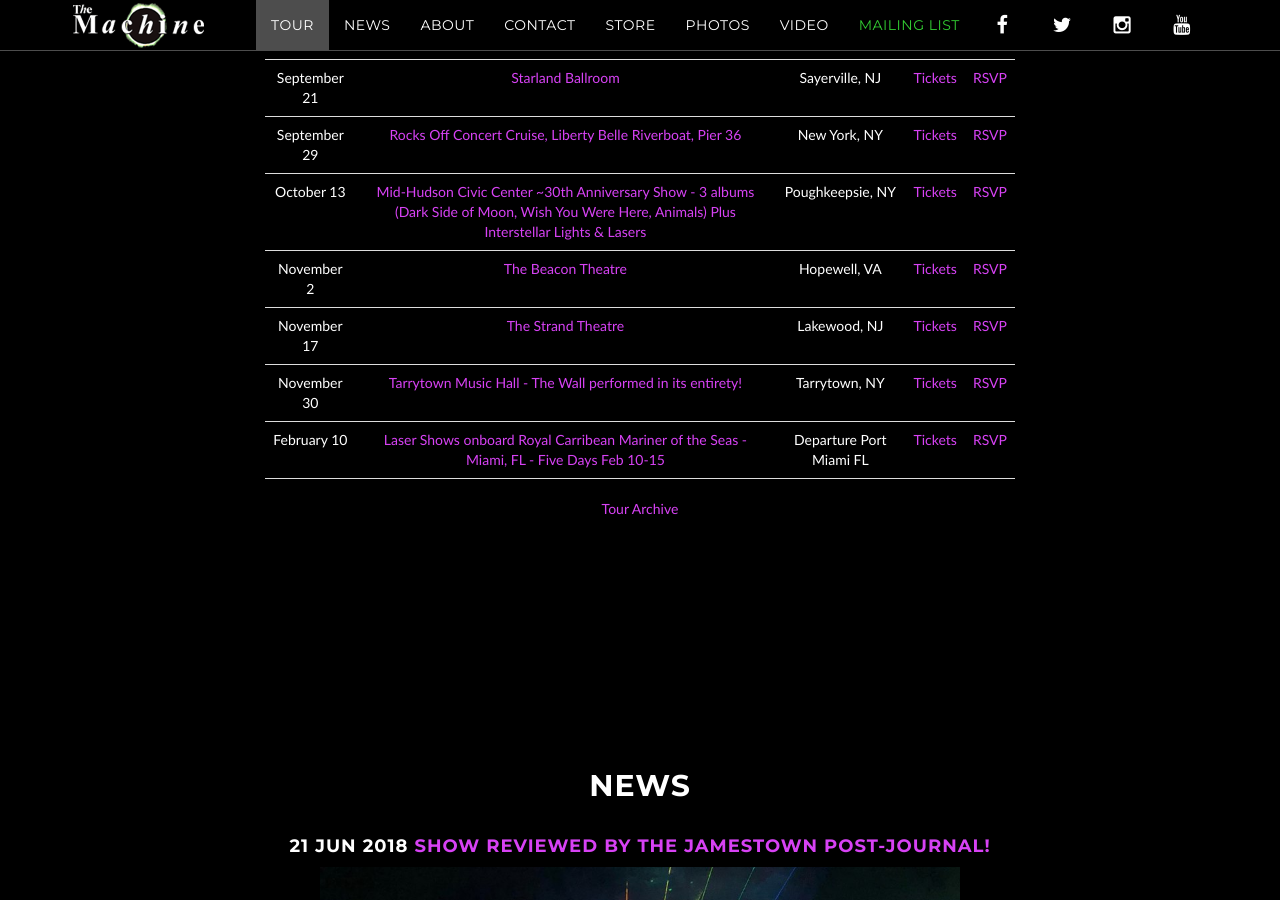
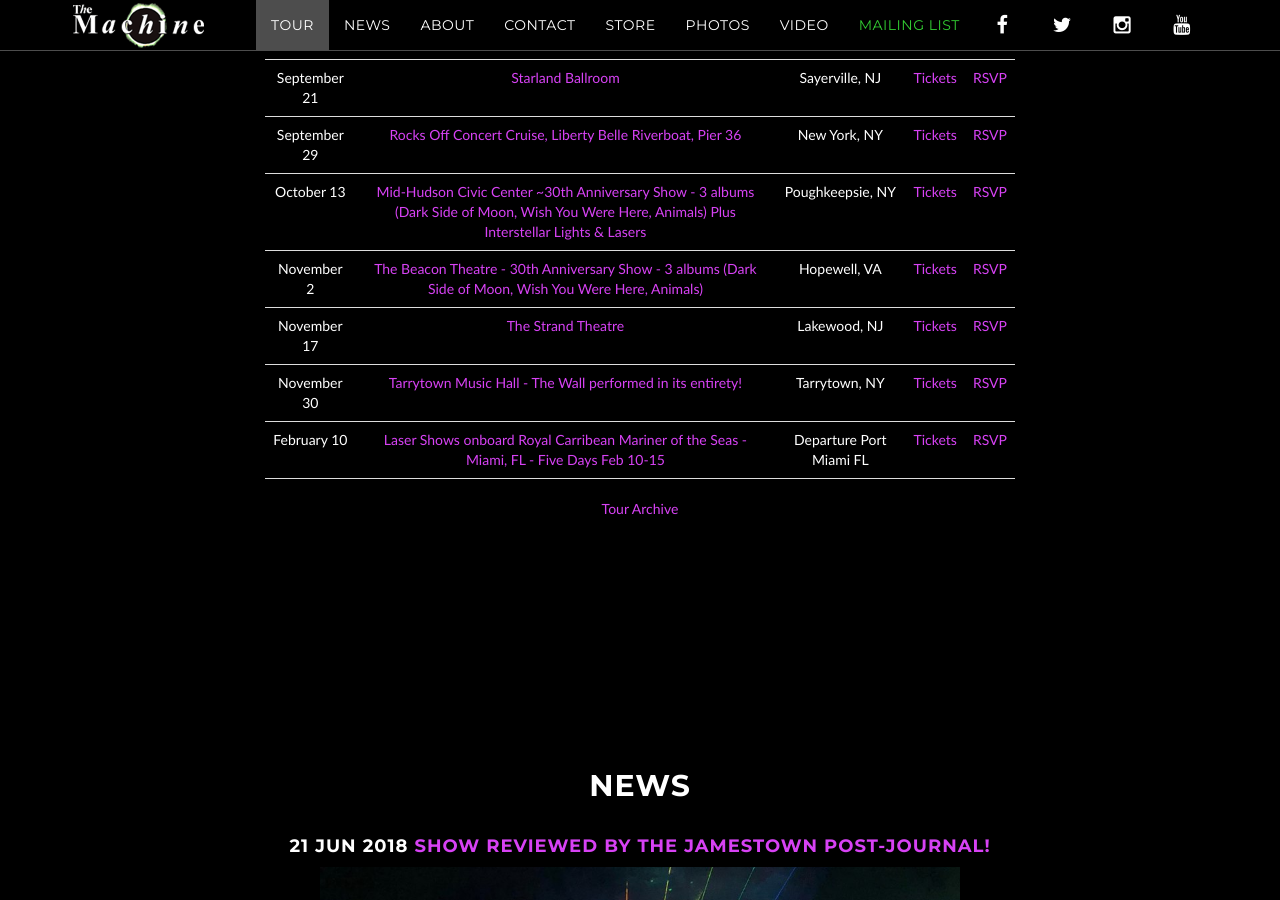
Before and after one commit to machineweb/machineweb.github.io, a Jekyll site: the page built from index.html, in a window 1280 px wide and 900 px high, scrolled down 1315 px. Built offline with Jekyll 4.4.1, drawn with Linux system fonts in a browser that asks for light colours; comment, search, counter and statistics services are not loaded.

Commit message:
Updated tour

```diff
--- a/_data/tour.yml
+++ b/_data/tour.yml
@@ -3418,7 +3418,7 @@
     order: "1534564800000"
 
   - date: "November 2 2018"
-    venue: "The Beacon Theatre"
+    venue: "The Beacon Theatre - 30th Anniversary Show - 3 albums (Dark Side of Moon, Wish You Were Here, Animals)"
     venue-url: "https://www.myticketstobuy.com/event/1317"
     location: "Hopewell, VA"
     tickets-url: "https://www.myticketstobuy.com/event/1317"
```
